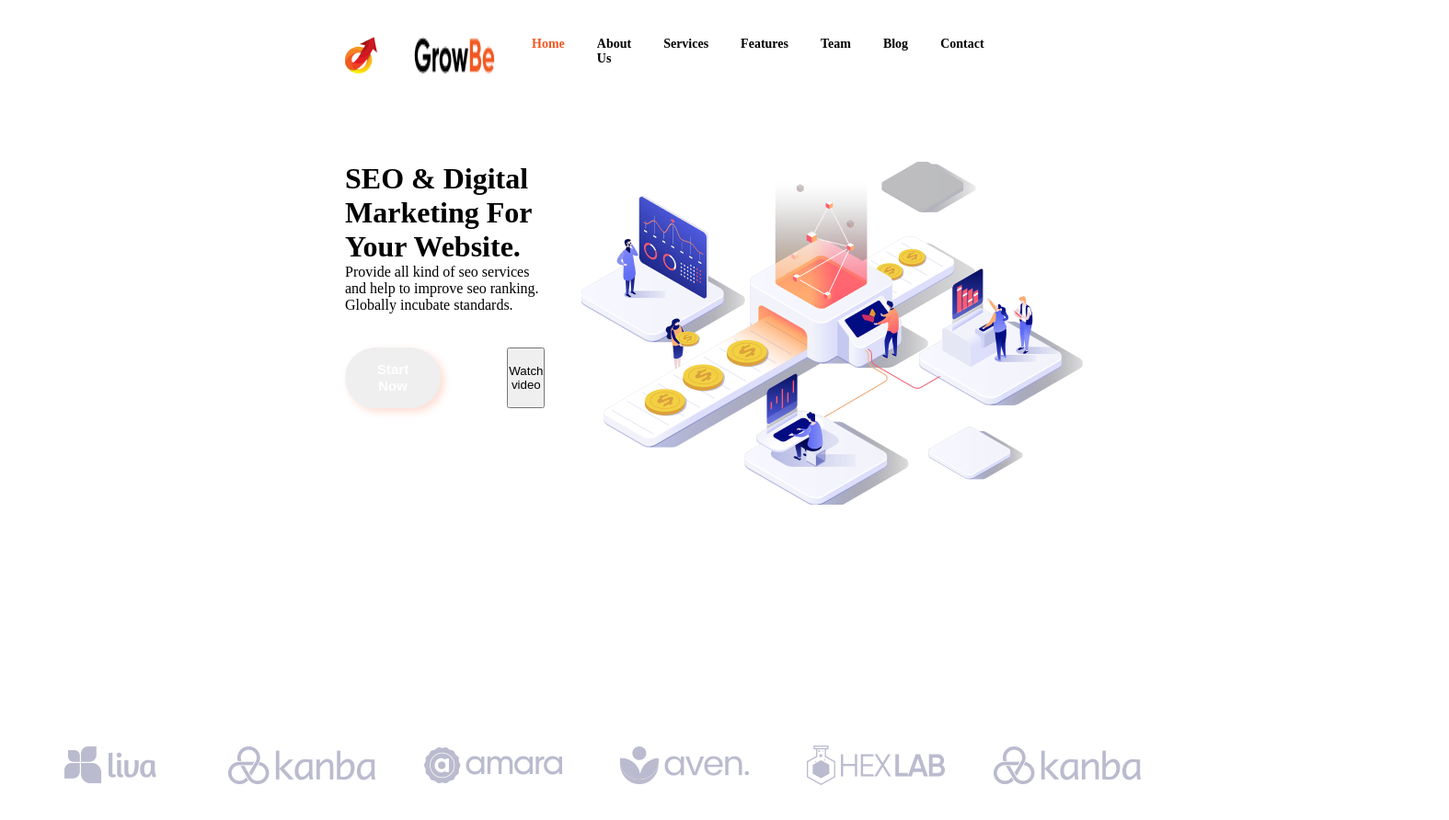
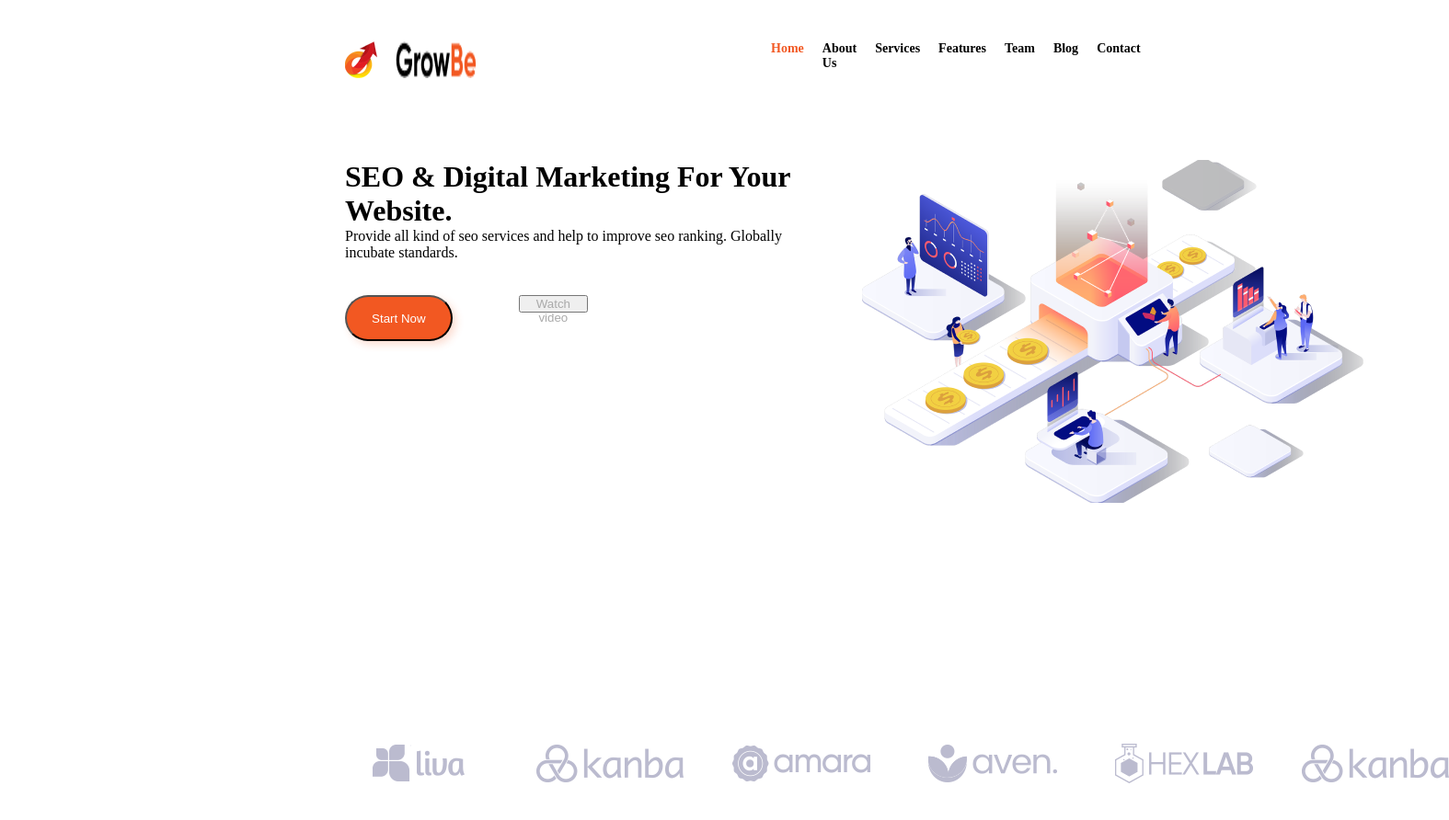
Before and after one commit to NatalyaKolkovskaya/Homeworks, a plain HTML site: page Homework4/index.html in a window 1280 px wide. Shown: the whole page at 92% size, 1575 px wide, since content can reach past the window. Drawn offline with Linux system fonts and the light colour scheme.

Commit message:
CSS flex

```diff
--- a/Homework4/index.html
+++ b/Homework4/index.html
@@ -9,7 +9,6 @@
     <link rel="stylesheet" href="/Homework4/fonts/stylesheet.css">
 </head>
 <body>
-<main class="main">
     <header class="header">
         <img src="/Homework4/img/logo.png" alt="logo">
         <img src="/Homework4/img/GrowBe.png" alt="GrowBe">
@@ -30,7 +29,7 @@
                 <p>Provide all kind of seo services and help to improve seo ranking. Globally incubate standards.</p>
             <div class="buttons">
                 <button class="button_start">Start Now</button>
-                <button>Watch video</button>
+                <button class="button_end">Watch video</button>
             </div>
             </div>
             <img src="/Homework4/img/main_content_img.png" alt="Main_img">
@@ -45,6 +44,5 @@
         <img src="/Homework4/img/logo5.png" alt="logo5">
         <img src="/Homework4/img/logo6.png" alt="logo6">
     </div>
-</main>
 </body>
 </html>
--- a/Homework4/style.css
+++ b/Homework4/style.css
@@ -10,17 +10,15 @@ a {
 body {
     background: #FFFFFF;
     font-family: 'Gilroy';
-}
-.main {
     margin-left: 375px;
     margin-right: 375px;
 }
 
 .header {
-    margin-top: 40px;
-    margin-bottom: 96px;
+    margin-top: 45px;
+    margin-bottom: 89px;
     display:flex;
-    gap: 40px;
+    gap: 20px;
     justify-content: space-between;
 }
 
@@ -28,11 +26,12 @@ body {
     font-size: 14px;
     line-height: 16px;
     display: flex;
-    justify-content: space-between;
-    gap: 35px;
+    justify-content:space-between;
+    gap: 20px;
 }
 
 .home {
+    padding-left: 300px;
     color: #F25822;
 }
 
@@ -42,6 +41,7 @@ a {
 }
 
 .main_content {
+    margin-right: 375px;
     margin-top: 84px;
     display: flex;
     justify-items: flex-start;
@@ -56,28 +56,29 @@ a {
 .buttons {
     margin-top: 37px;
     display: flex;
-    justify-content: flex-start;
+    justify-content:center;
     gap: 72px;
 }
-
 .button_start {
-    color: #F25822;
-    padding: 15px, 35px;
+    width: 140px;
+    height: 50px;
+    color:#FFFFFF;
+    background: #F25822;
     box-shadow: 4px 4px 8px rgba(242, 88, 34, 0.2);
     border-radius: 50px;
-    text-align: center;
-    padding: 15px 35px;
-    font-size: 15px;
-    line-height: 18px;
-    color: #FFFFFF;
-    border: 0;
-    font-weight: 700;
+}
+
+.button_end {
+    margin-right: 258px;
+    width: 90px;
+    height: 19px;
+    color: #AAAAAA;
 }
 
 .logo {
     margin-bottom: 96px;
     margin-top: 259px;
     display: flex;
-    justify-content: center;
+    justify-content: flex-start;
     gap: 48px;
 }
```
